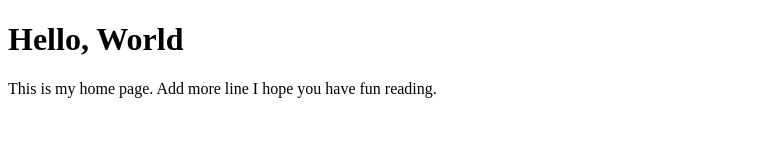
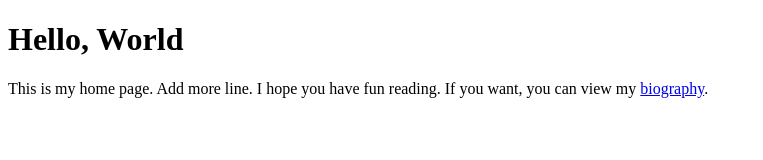
Before and after one commit to Suraphus/223-homepage, a plain HTML site: page index.html in a window 1280 px wide. Shown: the whole page, without its empty margins (0-763 px from the left). Drawn offline with Linux system fonts and the light colour scheme.

Commit message:
link index to bio

```diff
--- a/index.html
+++ b/index.html
@@ -4,8 +4,9 @@
   <h1> Hello, World</h1>
   <p>
 	This is my home page.
-	Add more line
+	Add more line.
 	I hope you have fun reading.
+	If you want, you can view my <a href="bio.html">biography</a>.
   </p>
 </body>
 </html>
```
